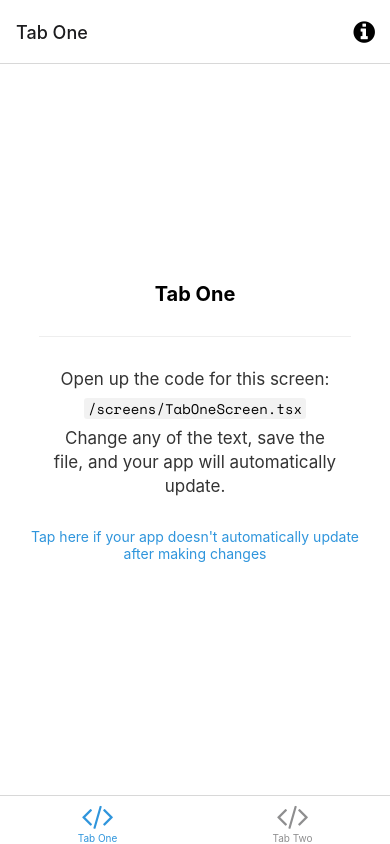
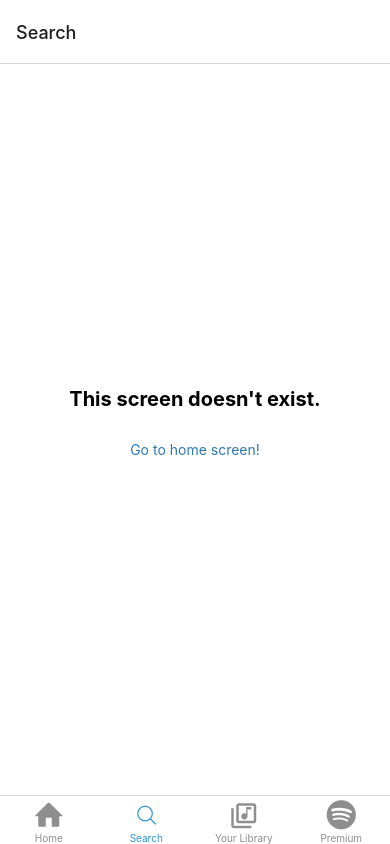
Before and after one commit to guiportooo/spotify, a React Native app: screen /Search in a window 390 px wide. Built offline with nearby package versions, Linux system fonts and the light colour scheme; what expo-linking would draw is missing.

Commit message:
feat: Setup BottomTab navigation

```diff
--- a/app.json
+++ b/app.json
@@ -6,7 +6,7 @@
     "orientation": "portrait",
     "icon": "./assets/images/icon.png",
     "scheme": "myapp",
-    "userInterfaceStyle": "automatic",
+    "userInterfaceStyle": "dark",
     "splash": {
       "image": "./assets/images/splash.png",
       "resizeMode": "contain",
@@ -15,9 +15,7 @@
     "updates": {
       "fallbackToCacheTimeout": 0
     },
-    "assetBundlePatterns": [
-      "**/*"
-    ],
+    "assetBundlePatterns": ["**/*"],
     "ios": {
       "supportsTablet": true
     },
--- a/navigation/LinkingConfiguration.ts
+++ b/navigation/LinkingConfiguration.ts
@@ -4,10 +4,10 @@
  * https://reactnavigation.org/docs/configuring-links
  */
 
-import { LinkingOptions } from '@react-navigation/native';
-import * as Linking from 'expo-linking';
+import { LinkingOptions } from '@react-navigation/native'
+import * as Linking from 'expo-linking'
 
-import { RootStackParamList } from '../types';
+import { RootStackParamList } from '../types'
 
 const linking: LinkingOptions<RootStackParamList> = {
   prefixes: [Linking.makeUrl('/')],
@@ -15,12 +15,22 @@
     screens: {
       Root: {
         screens: {
-          TabOne: {
+          Home: {
             screens: {
               TabOneScreen: 'one',
             },
           },
-          TabTwo: {
+          Search: {
+            screens: {
+              TabTwoScreen: 'two',
+            },
+          },
+          YourLibrary: {
+            screens: {
+              TabTwoScreen: 'two',
+            },
+          },
+          Premium: {
             screens: {
               TabTwoScreen: 'two',
             },
@@ -31,6 +41,6 @@
       NotFound: '*',
     },
   },
-};
+}
 
-export default linking;
+export default linking
--- a/navigation/index.tsx
+++ b/navigation/index.tsx
@@ -1,107 +1,136 @@
-/**
- * If you are not familiar with React Navigation, refer to the "Fundamentals" guide:
- * https://reactnavigation.org/docs/getting-started
- *
- */
-import { FontAwesome } from '@expo/vector-icons';
-import { createBottomTabNavigator } from '@react-navigation/bottom-tabs';
-import { NavigationContainer, DefaultTheme, DarkTheme } from '@react-navigation/native';
-import { createNativeStackNavigator } from '@react-navigation/native-stack';
-import * as React from 'react';
-import { ColorSchemeName, Pressable } from 'react-native';
+import {
+  Entypo,
+  EvilIcons,
+  MaterialCommunityIcons,
+  FontAwesome5,
+} from '@expo/vector-icons'
+import { createBottomTabNavigator } from '@react-navigation/bottom-tabs'
+import {
+  NavigationContainer,
+  DefaultTheme,
+  DarkTheme,
+} from '@react-navigation/native'
+import { createNativeStackNavigator } from '@react-navigation/native-stack'
+import * as React from 'react'
+import { ColorSchemeName } from 'react-native'
 
-import Colors from '../constants/Colors';
-import useColorScheme from '../hooks/useColorScheme';
-import ModalScreen from '../screens/ModalScreen';
-import NotFoundScreen from '../screens/NotFoundScreen';
-import TabOneScreen from '../screens/TabOneScreen';
-import TabTwoScreen from '../screens/TabTwoScreen';
-import { RootStackParamList, RootTabParamList, RootTabScreenProps } from '../types';
-import LinkingConfiguration from './LinkingConfiguration';
+import Colors from '../constants/Colors'
+import useColorScheme from '../hooks/useColorScheme'
+import NotFoundScreen from '../screens/NotFoundScreen'
+import HomeScreen from '../screens/HomeScreen'
+import {
+  RootStackParamList,
+  RootTabParamList,
+  RootTabScreenProps,
+} from '../types'
+import LinkingConfiguration from './LinkingConfiguration'
 
-export default function Navigation({ colorScheme }: { colorScheme: ColorSchemeName }) {
+export default function Navigation({
+  colorScheme,
+}: {
+  colorScheme: ColorSchemeName
+}) {
   return (
     <NavigationContainer
       linking={LinkingConfiguration}
-      theme={colorScheme === 'dark' ? DarkTheme : DefaultTheme}>
+      theme={colorScheme === 'dark' ? DarkTheme : DefaultTheme}
+    >
       <RootNavigator />
     </NavigationContainer>
-  );
+  )
 }
 
-/**
- * A root stack navigator is often used for displaying modals on top of all other content.
- * https://reactnavigation.org/docs/modal
- */
-const Stack = createNativeStackNavigator<RootStackParamList>();
+const Stack = createNativeStackNavigator<RootStackParamList>()
 
 function RootNavigator() {
   return (
     <Stack.Navigator>
-      <Stack.Screen name="Root" component={BottomTabNavigator} options={{ headerShown: false }} />
-      <Stack.Screen name="NotFound" component={NotFoundScreen} options={{ title: 'Oops!' }} />
-      <Stack.Group screenOptions={{ presentation: 'modal' }}>
-        <Stack.Screen name="Modal" component={ModalScreen} />
-      </Stack.Group>
+      <Stack.Screen
+        name='Root'
+        component={BottomTabNavigator}
+        options={{ headerShown: false }}
+      />
+      <Stack.Screen
+        name='NotFound'
+        component={NotFoundScreen}
+        options={{ title: 'Oops!' }}
+      />
     </Stack.Navigator>
-  );
+  )
 }
 
-/**
- * A bottom tab navigator displays tab buttons on the bottom of the display to switch screens.
- * https://reactnavigation.org/docs/bottom-tab-navigator
- */
-const BottomTab = createBottomTabNavigator<RootTabParamList>();
+const BottomTab = createBottomTabNavigator<RootTabParamList>()
 
 function BottomTabNavigator() {
-  const colorScheme = useColorScheme();
+  const colorScheme = useColorScheme()
 
   return (
     <BottomTab.Navigator
-      initialRouteName="TabOne"
+      initialRouteName='Home'
       screenOptions={{
         tabBarActiveTintColor: Colors[colorScheme].tint,
-      }}>
+      }}
+    >
       <BottomTab.Screen
-        name="TabOne"
-        component={TabOneScreen}
-        options={({ navigation }: RootTabScreenProps<'TabOne'>) => ({
-          title: 'Tab One',
-          tabBarIcon: ({ color }) => <TabBarIcon name="code" color={color} />,
-          headerRight: () => (
-            <Pressable
-              onPress={() => navigation.navigate('Modal')}
-              style={({ pressed }) => ({
-                opacity: pressed ? 0.5 : 1,
-              })}>
-              <FontAwesome
-                name="info-circle"
-                size={25}
-                color={Colors[colorScheme].text}
-                style={{ marginRight: 15 }}
-              />
-            </Pressable>
+        name='Home'
+        component={HomeScreen}
+        options={({ navigation }: RootTabScreenProps<'Home'>) => ({
+          title: 'Home',
+          tabBarIcon: ({ color }) => (
+            <Entypo
+              name='home'
+              size={30}
+              style={{ marginBottom: -3 }}
+              color={color}
+            />
           ),
         })}
       />
       <BottomTab.Screen
-        name="TabTwo"
-        component={TabTwoScreen}
+        name='Search'
+        component={NotFoundScreen}
         options={{
-          title: 'Tab Two',
-          tabBarIcon: ({ color }) => <TabBarIcon name="code" color={color} />,
+          title: 'Search',
+          tabBarIcon: ({ color }) => (
+            <EvilIcons
+              name='search'
+              size={30}
+              style={{ marginBottom: -3 }}
+              color={color}
+            />
+          ),
+        }}
+      />
+      <BottomTab.Screen
+        name='YourLibrary'
+        component={NotFoundScreen}
+        options={{
+          title: 'Your Library',
+          tabBarIcon: ({ color }) => (
+            <MaterialCommunityIcons
+              name='music-box-multiple-outline'
+              size={30}
+              style={{ marginBottom: -3 }}
+              color={color}
+            />
+          ),
+        }}
+      />
+      <BottomTab.Screen
+        name='Premium'
+        component={NotFoundScreen}
+        options={{
+          title: 'Premium',
+          tabBarIcon: ({ color }) => (
+            <FontAwesome5
+              name='spotify'
+              size={30}
+              style={{ marginBottom: -3 }}
+              color={color}
+            />
+          ),
         }}
       />
     </BottomTab.Navigator>
-  );
+  )
 }
-
-/**
- * You can explore the built-in icon families and icons on the web at https://icons.expo.fyi/
- */
-function TabBarIcon(props: {
-  name: React.ComponentProps<typeof FontAwesome>['name'];
-  color: string;
-}) {
-  return <FontAwesome size={30} style={{ marginBottom: -3 }} {...props} />;
-}
--- /dev/null
+++ b/screens/HomeScreen.tsx
@@ -0,0 +1,24 @@
+import * as React from 'react'
+import { StyleSheet, Text, View } from 'react-native'
+import { RootTabScreenProps } from '../types'
+
+export default function HomeScreen({ navigation }: RootTabScreenProps<'Home'>) {
+  return (
+    <View style={styles.container}>
+      <Text style={styles.title}>Home</Text>
+    </View>
+  )
+}
+
+const styles = StyleSheet.create({
+  container: {
+    flex: 1,
+    alignItems: 'center',
+    justifyContent: 'center',
+  },
+  title: {
+    fontSize: 20,
+    fontWeight: 'bold',
+    color: 'white',
+  },
+})
--- a/screens/ModalScreen.tsx
+++ /dev/null
@@ -1,36 +0,0 @@
-import { StatusBar } from 'expo-status-bar';
-import * as React from 'react';
-import { Platform, StyleSheet } from 'react-native';
-
-import EditScreenInfo from '../components/EditScreenInfo';
-import { Text, View } from '../components/Themed';
-
-export default function ModalScreen() {
-  return (
-    <View style={styles.container}>
-      <Text style={styles.title}>Modal</Text>
-      <View style={styles.separator} lightColor="#eee" darkColor="rgba(255,255,255,0.1)" />
-      <EditScreenInfo path="/screens/ModalScreen.tsx" />
-
-      {/* Use a light status bar on iOS to account for the black space above the modal */}
-      <StatusBar style={Platform.OS === 'ios' ? 'light' : 'auto'} />
-    </View>
-  );
-}
-
-const styles = StyleSheet.create({
-  container: {
-    flex: 1,
-    alignItems: 'center',
-    justifyContent: 'center',
-  },
-  title: {
-    fontSize: 20,
-    fontWeight: 'bold',
-  },
-  separator: {
-    marginVertical: 30,
-    height: 1,
-    width: '80%',
-  },
-});
--- a/screens/TabOneScreen.tsx
+++ /dev/null
@@ -1,33 +0,0 @@
-import * as React from 'react';
-import { StyleSheet } from 'react-native';
-
-import EditScreenInfo from '../components/EditScreenInfo';
-import { Text, View } from '../components/Themed';
-import { RootTabScreenProps } from '../types';
-
-export default function TabOneScreen({ navigation }: RootTabScreenProps<'TabOne'>) {
-  return (
-    <View style={styles.container}>
-      <Text style={styles.title}>Tab One</Text>
-      <View style={styles.separator} lightColor="#eee" darkColor="rgba(255,255,255,0.1)" />
-      <EditScreenInfo path="/screens/TabOneScreen.tsx" />
-    </View>
-  );
-}
-
-const styles = StyleSheet.create({
-  container: {
-    flex: 1,
-    alignItems: 'center',
-    justifyContent: 'center',
-  },
-  title: {
-    fontSize: 20,
-    fontWeight: 'bold',
-  },
-  separator: {
-    marginVertical: 30,
-    height: 1,
-    width: '80%',
-  },
-});
--- a/screens/TabTwoScreen.tsx
+++ /dev/null
@@ -1,32 +0,0 @@
-import * as React from 'react';
-import { StyleSheet } from 'react-native';
-
-import EditScreenInfo from '../components/EditScreenInfo';
-import { Text, View } from '../components/Themed';
-
-export default function TabTwoScreen() {
-  return (
-    <View style={styles.container}>
-      <Text style={styles.title}>Tab Two</Text>
-      <View style={styles.separator} lightColor="#eee" darkColor="rgba(255,255,255,0.1)" />
-      <EditScreenInfo path="/screens/TabTwoScreen.tsx" />
-    </View>
-  );
-}
-
-const styles = StyleSheet.create({
-  container: {
-    flex: 1,
-    alignItems: 'center',
-    justifyContent: 'center',
-  },
-  title: {
-    fontSize: 20,
-    fontWeight: 'bold',
-  },
-  separator: {
-    marginVertical: 30,
-    height: 1,
-    width: '80%',
-  },
-});
```
Also changed, not shown: types.tsx (+22 -18 lines).
